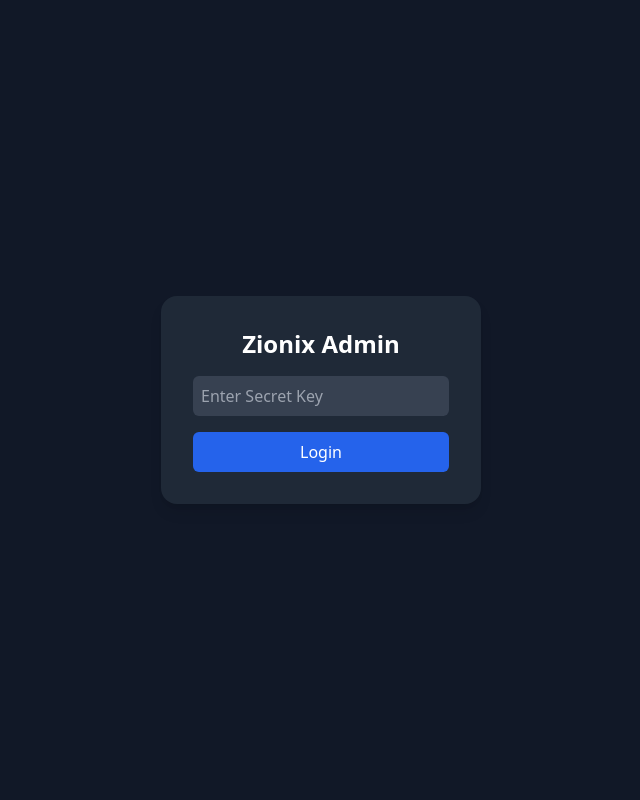
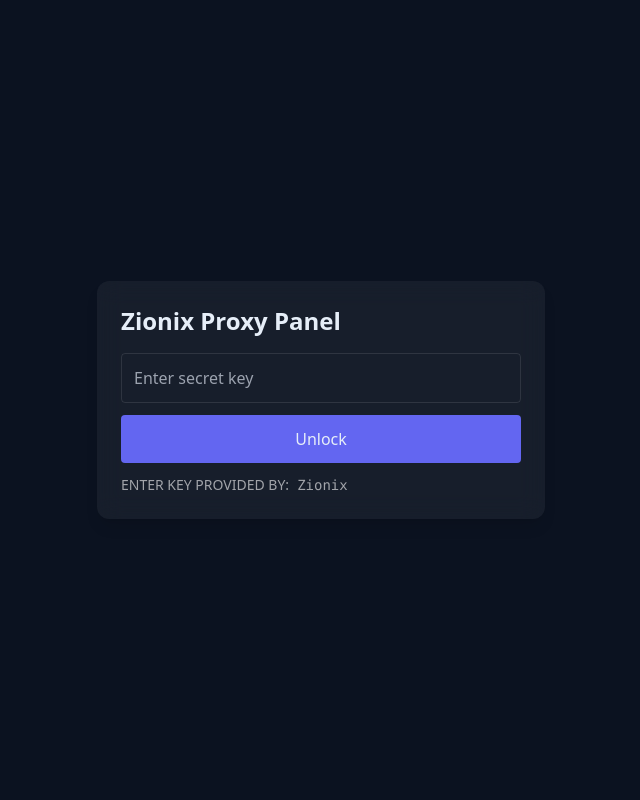
Before and after one commit to zionixportal/Zionix-panel, a Flask app: page /login in a window 1280 px wide. Shown: the whole page, without its empty margins (319-959 px from the left). Run offline with Flask 3, Linux system fonts and the light colour scheme; some libraries are stand-ins or nearby versions.

Commit message:
Update login.html

```diff
--- a/templates/login.html
+++ b/templates/login.html
@@ -1,20 +1,23 @@
-<!DOCTYPE html>
-<html lang="en">
+<!-- templates/login.html -->
+<!doctype html>
+<html>
 <head>
-  <meta charset="UTF-8">
-  <meta name="viewport" content="width=device-width, initial-scale=1.0">
-  <title>Zionix Panel Login</title>
+  <meta charset="utf-8">
+  <title>Login — Zionix Panel</title>
   <script src="https://cdn.tailwindcss.com"></script>
+  <style>body{background:#0b1220;color:#e6eef8}</style>
 </head>
-<body class="bg-gray-900 flex items-center justify-center h-screen text-white">
-  <form method="POST" class="bg-gray-800 p-8 rounded-2xl shadow-lg w-80">
-    <h1 class="text-2xl font-bold text-center mb-4">Zionix Admin</h1>
+<body class="min-h-screen flex items-center justify-center">
+  <div class="w-full max-w-md bg-white/5 backdrop-blur-md rounded-xl p-6 shadow-lg">
+    <h2 class="text-2xl font-semibold mb-4">Zionix Proxy Panel</h2>
     {% if error %}
-      <p class="text-red-400 text-center mb-3">{{ error }}</p>
+      <div class="bg-red-600/30 text-red-200 p-2 rounded mb-3">{{ error }}</div>
     {% endif %}
-    <input type="password" name="access_key" placeholder="Enter Secret Key"
-      class="w-full p-2 rounded-md bg-gray-700 focus:ring-2 focus:ring-blue-500 mb-4">
-    <button type="submit" class="w-full bg-blue-600 hover:bg-blue-700 p-2 rounded-md">Login</button>
-  </form>
+    <form method="post" class="space-y-3">
+      <input name="secret" required placeholder="Enter secret key" class="w-full p-3 rounded bg-transparent border border-white/10 focus:outline-none">
+      <button class="w-full py-3 bg-indigo-500 hover:bg-indigo-600 rounded transition">Unlock</button>
+    </form>
+    <p class="mt-3 text-sm text-white/60">ENTER KEY PROVIDED BY:<code class="bg-white/6 px-2 py-0.5 rounded">Zionix</code></p>
+  </div>
 </body>
 </html>
```
